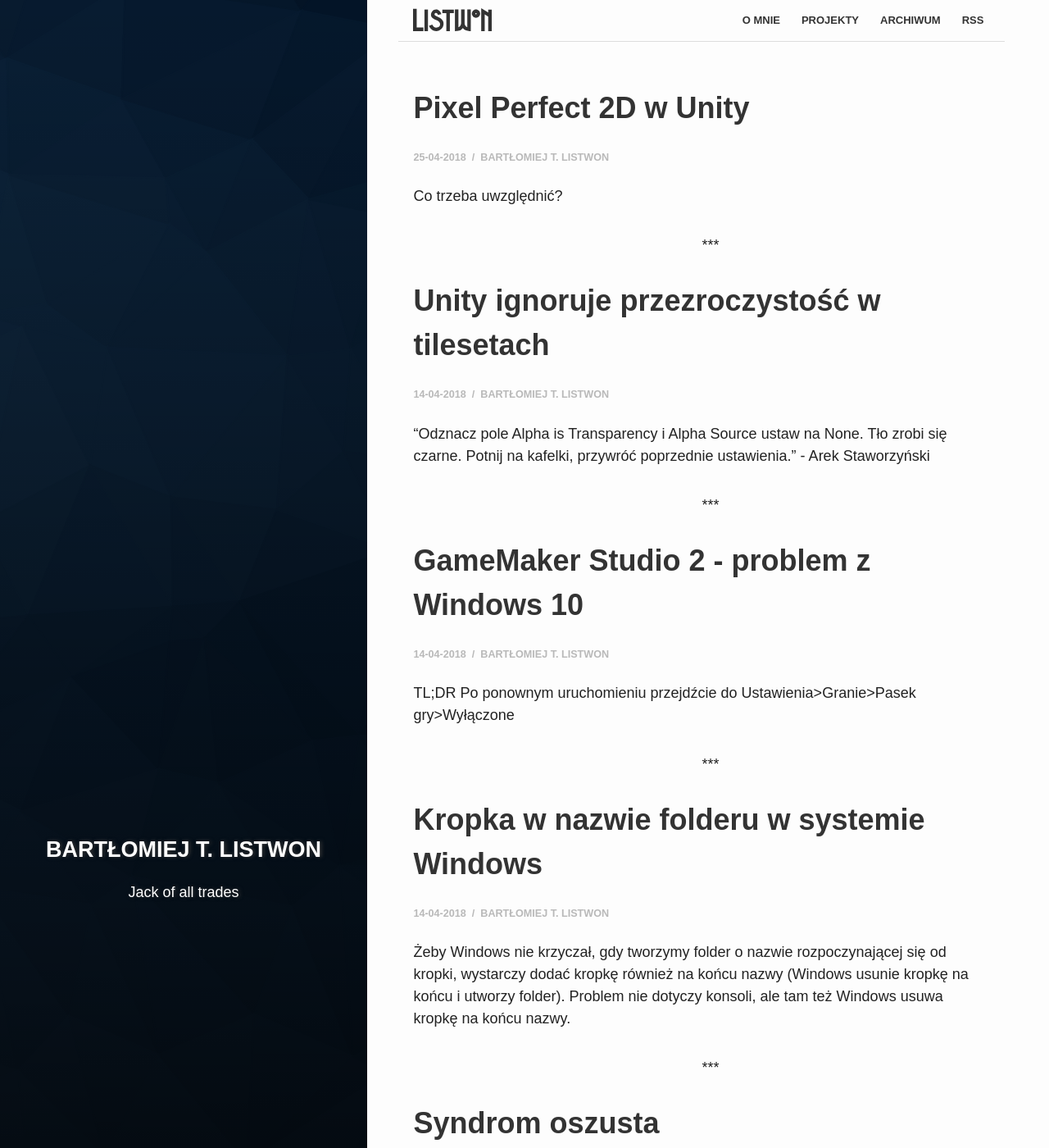
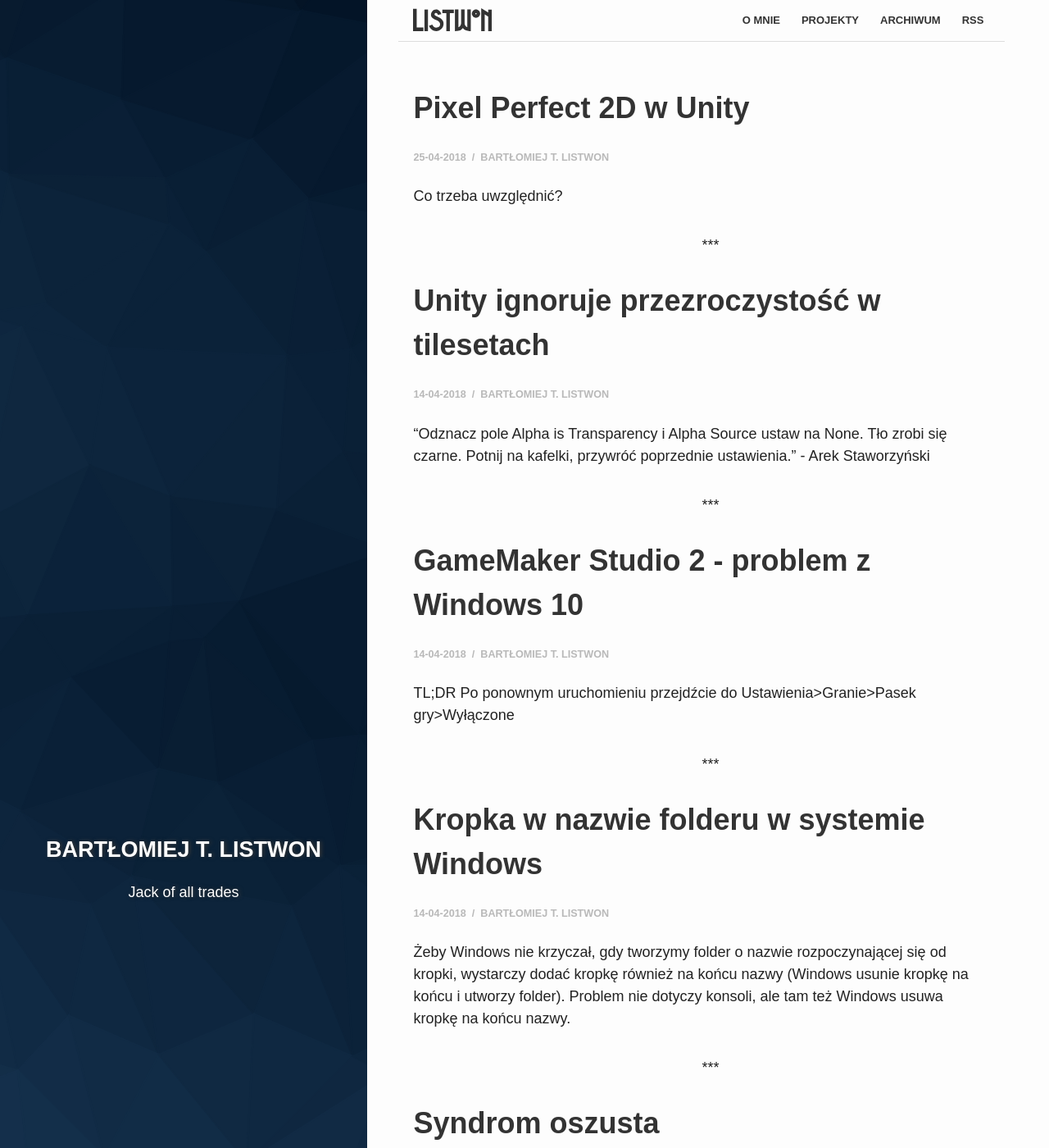
Before and after one commit to Listwon/listwon.github.io, a Jekyll site: the page built from index.html, in a window 1280 px wide and 1400 px high. Shown: the whole window at 82% size. Built offline with Jekyll 4.4.1, drawn with Linux system fonts in a browser that asks for light colours.

Commit message:
Update _layout.scss

```diff
--- a/assets/_sass/_layout.scss
+++ b/assets/_sass/_layout.scss
@@ -163,7 +163,6 @@ a {
   transition: all 0.8s ease 0s;
   text-align: center;
   position: relative;
-  background: linear-gradient(180deg, transparent, rgba(0, 0, 0, 0.75)) repeat scroll 0% 0% transparent;
 }
 
 .cover-text {
```
